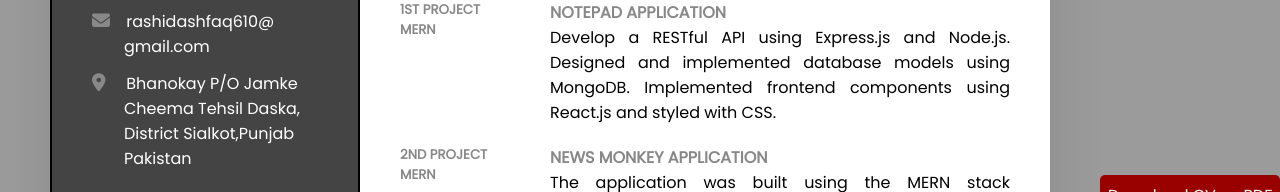
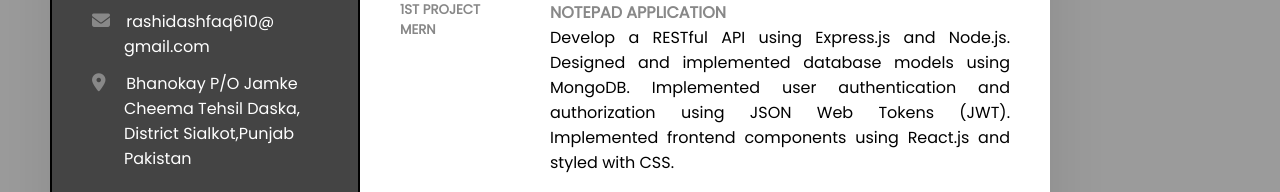
Before and after one commit to RashidAshfaq/Personal_CV, a plain HTML site: page index.html in a window 1280 px wide. Shown: the part 565-757 px from the top of the page. Drawn offline with nearby package versions, Linux system fonts and the light colour scheme.

Commit message:
Update index.html

```diff
--- a/index.html
+++ b/index.html
@@ -115,6 +115,7 @@
                         <h4>Notepad Application</h4>
                         <p style="text-align: justify;">Develop a RESTful API using Express.js and Node.js.
                             Designed and implemented database models using MongoDB.
+                            Implemented user authentication and authorization using JSON Web Tokens (JWT).
                             Implemented frontend components using React.js and styled with CSS.</p>
                     </div>
                 </div>
```
